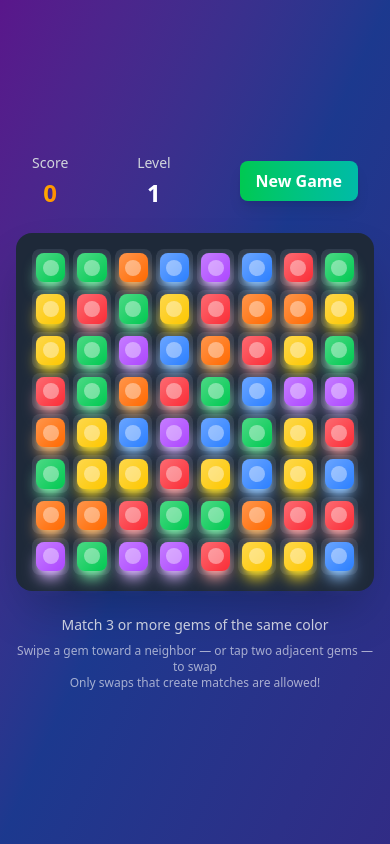
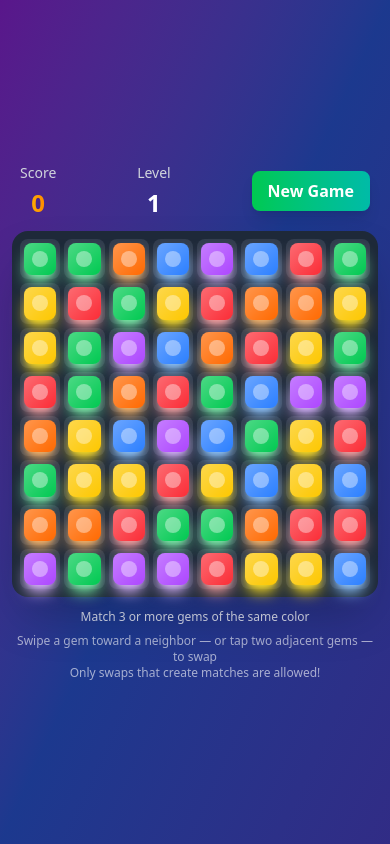
Before and after one commit to nemolize/match3, a React (Vite) app: page / in a window 390 px wide. Built offline with nearby package versions, Linux system fonts and the light colour scheme.

Commit message:
fix: stabilize mobile game layout

```diff
--- a/src/components/GameBoard.tsx
+++ b/src/components/GameBoard.tsx
@@ -94,7 +94,7 @@ export const GameBoard = ({
 
   return (
     <motion.div
-      className="relative rounded-2xl bg-gray-800 p-4 shadow-2xl"
+      className="relative rounded-2xl bg-gray-800 p-2 shadow-2xl sm:p-4"
       initial={{ opacity: 0, scale: 0.92, rotateX: 12 }}
       animate={{ opacity: 1, scale: 1, rotateX: 0 }}
       transition={{ duration: 0.45, ease: [0.16, 1, 0.3, 1] }}
--- a/src/components/GameHeader.tsx
+++ b/src/components/GameHeader.tsx
@@ -14,7 +14,7 @@ export const GameHeader = ({
   onNewGame,
 }: GameHeaderProps) => {
   return (
-    <div className="mb-6 flex items-center justify-between px-4">
+    <div className="mb-3 flex items-center justify-between px-2 sm:mb-6 sm:px-4">
       {/* Score */}
       <motion.div
         className="text-center"
--- a/src/components/Match3Game.tsx
+++ b/src/components/Match3Game.tsx
@@ -8,7 +8,7 @@ export const Match3Game = () => {
   const { gameState, handleSwipe, handleGemTap, newGame } = useMatch3Game();
 
   return (
-    <div className="flex min-h-screen flex-col items-center justify-center bg-gradient-to-br from-purple-900 via-blue-900 to-indigo-900 p-4">
+    <div className="flex min-h-svh flex-col items-center justify-center bg-gradient-to-br from-purple-900 via-blue-900 to-indigo-900 px-3 py-2 sm:min-h-screen sm:p-4">
       <motion.div
         className="relative w-full max-w-md"
         initial={{ opacity: 0, scale: 0.8 }}
@@ -35,7 +35,7 @@ export const Match3Game = () => {
 
         {/* Instructions */}
         <motion.div
-          className="mt-6 text-center text-sm text-white/80"
+          className="mt-3 text-center text-xs text-white/80 sm:mt-6 sm:text-sm"
           initial={{ opacity: 0, y: 20 }}
           animate={{ opacity: 1, y: 0 }}
           transition={{ delay: 0.8 }}
```
Also changed, not shown: 1 other file (tests, documents, lock files or other folders).
